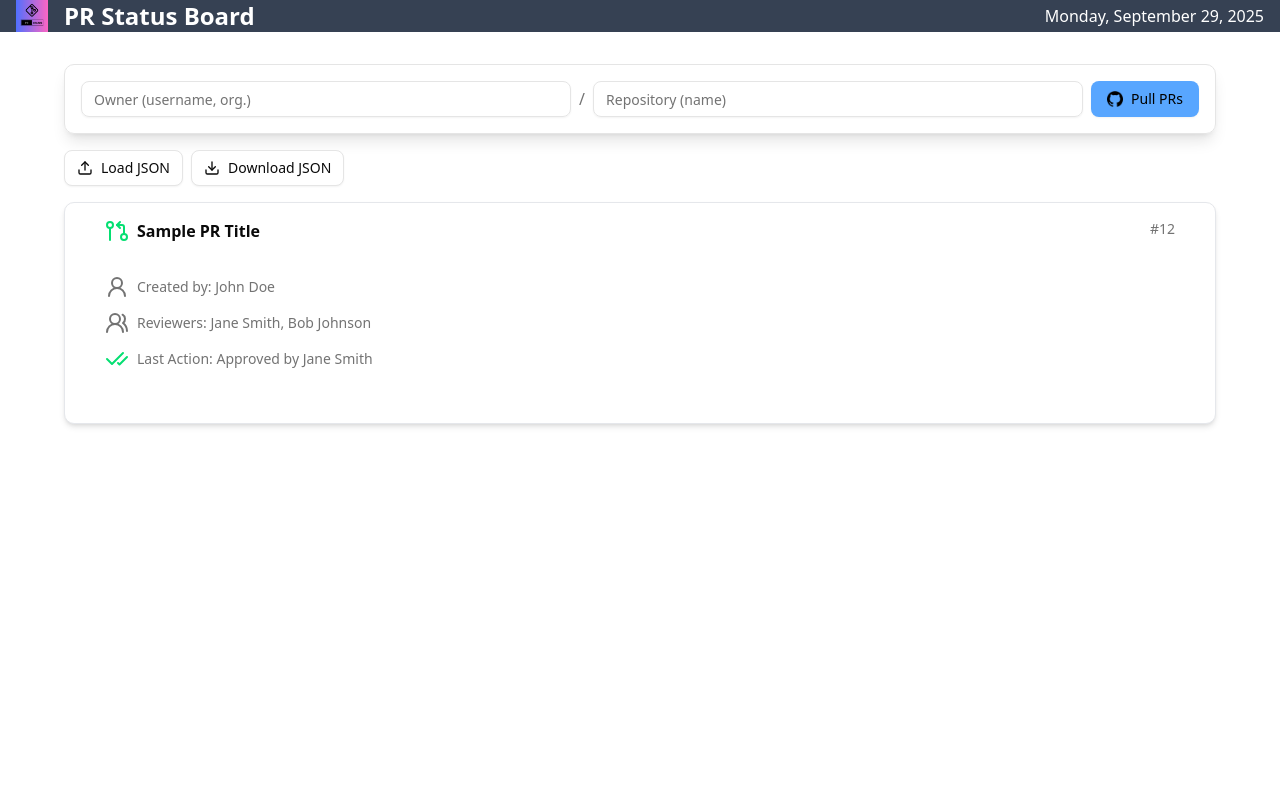
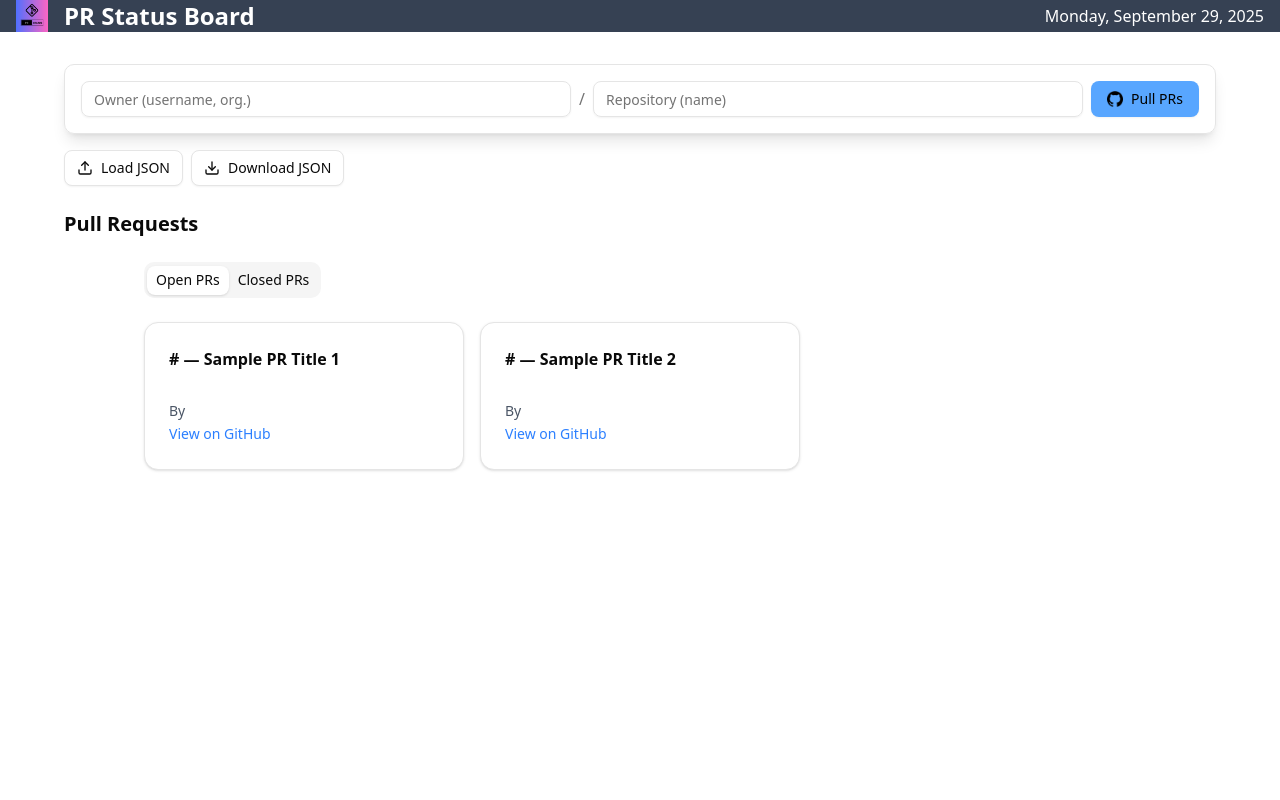
Before and after one commit to chingu-voyages/V57-tier2-team-23, a React (Vite) app: page /lookup in a window 1280 px wide. Shown: the top 800 px of the page. Built offline with nearby package versions, Linux system fonts and the light colour scheme.

Commit message:
add PR tabs with sample data, update lookup page

```diff
--- a/package.json
+++ b/package.json
@@ -11,6 +11,7 @@
   },
   "dependencies": {
     "@radix-ui/react-slot": "^1.2.3",
+    "@radix-ui/react-tabs": "^1.1.13",
     "@tailwindcss/vite": "^4.1.13",
     "class-variance-authority": "^0.7.1",
     "clsx": "^2.1.1",
--- /dev/null
+++ b/src/components/PRtabs.jsx
@@ -0,0 +1,70 @@
+import React from "react"
+import { Tabs, TabsList, TabsTrigger, TabsContent } from "@/components/ui/tabs"
+import { Card, CardHeader, CardTitle, CardContent } from "@/components/ui/card"
+
+export default function PRTabs({ openPRs = [], closedPRs = [] }) {
+  return (
+    <div className="w-full max-w-5xl mx-auto p-4">
+      <Tabs defaultValue="open" className="w-full">
+        <TabsList className="flex justify-center mb-4">
+          <TabsTrigger value="open">Open PRs</TabsTrigger>
+          <TabsTrigger value="closed">Closed PRs</TabsTrigger>
+        </TabsList>
+
+        <TabsContent value="open" className="grid gap-4 sm:grid-cols-2 lg:grid-cols-3">
+          {openPRs.length > 0 ? (
+            openPRs.map((pr) => (
+              <Card key={pr.id} className="hover:shadow-lg transition">
+                <CardHeader>
+                  <CardTitle className="text-base font-semibold truncate">
+                    #{pr.number} — {pr.title}
+                  </CardTitle>
+                </CardHeader>
+                <CardContent>
+                  <p className="text-sm text-gray-600">By {pr.user}</p>
+                  <a
+                    href={pr.url}
+                    target="_blank"
+                    rel="noopener noreferrer"
+                    className="text-blue-500 hover:underline text-sm"
+                  >
+                    View on GitHub
+                  </a>
+                </CardContent>
+              </Card>
+            ))
+          ) : (
+            <p className="text-center text-gray-500 col-span-full">No open PRs</p>
+          )}
+        </TabsContent>
+
+        <TabsContent value="closed" className="grid gap-4 sm:grid-cols-2 lg:grid-cols-3">
+          {closedPRs.length > 0 ? (
+            closedPRs.map((pr) => (
+              <Card key={pr.id} className="hover:shadow-lg transition">
+                <CardHeader>
+                  <CardTitle className="text-base font-semibold truncate">
+                    #{pr.number} — {pr.title}
+                  </CardTitle>
+                </CardHeader>
+                <CardContent>
+                  <p className="text-sm text-gray-600">Merged by {pr.user}</p>
+                  <a
+                    href={pr.url}
+                    target="_blank"
+                    rel="noopener noreferrer"
+                    className="text-blue-500 hover:underline text-sm"
+                  >
+                    View on GitHub
+                  </a>
+                </CardContent>
+              </Card>
+            ))
+          ) : (
+            <p className="text-center text-gray-500 col-span-full">No closed PRs</p>
+          )}
+        </TabsContent>
+      </Tabs>
+    </div>
+  )
+}
--- /dev/null
+++ b/src/components/ui/tabs.jsx
@@ -0,0 +1,60 @@
+import * as React from "react"
+import * as TabsPrimitive from "@radix-ui/react-tabs"
+
+import { cn } from "@/lib/utils"
+
+function Tabs({
+  className,
+  ...props
+}) {
+  return (
+    <TabsPrimitive.Root
+      data-slot="tabs"
+      className={cn("flex flex-col gap-2", className)}
+      {...props} />
+  );
+}
+
+function TabsList({
+  className,
+  ...props
+}) {
+  return (
+    <TabsPrimitive.List
+      data-slot="tabs-list"
+      className={cn(
+        "bg-muted text-muted-foreground inline-flex h-9 w-fit items-center justify-center rounded-lg p-[3px]",
+        className
+      )}
+      {...props} />
+  );
+}
+
+function TabsTrigger({
+  className,
+  ...props
+}) {
+  return (
+    <TabsPrimitive.Trigger
+      data-slot="tabs-trigger"
+      className={cn(
+        "data-[state=active]:bg-background dark:data-[state=active]:text-foreground focus-visible:border-ring focus-visible:ring-ring/50 focus-visible:outline-ring dark:data-[state=active]:border-input dark:data-[state=active]:bg-input/30 text-foreground dark:text-muted-foreground inline-flex h-[calc(100%-1px)] flex-1 items-center justify-center gap-1.5 rounded-md border border-transparent px-2 py-1 text-sm font-medium whitespace-nowrap transition-[color,box-shadow] focus-visible:ring-[3px] focus-visible:outline-1 disabled:pointer-events-none disabled:opacity-50 data-[state=active]:shadow-sm [&_svg]:pointer-events-none [&_svg]:shrink-0 [&_svg:not([class*='size-'])]:size-4",
+        className
+      )}
+      {...props} />
+  );
+}
+
+function TabsContent({
+  className,
+  ...props
+}) {
+  return (
+    <TabsPrimitive.Content
+      data-slot="tabs-content"
+      className={cn("flex-1 outline-none", className)}
+      {...props} />
+  );
+}
+
+export { Tabs, TabsList, TabsTrigger, TabsContent }
--- a/src/pages/HomePage.jsx
+++ b/src/pages/HomePage.jsx
@@ -1,7 +1,12 @@
 import { Button } from "../components/ui/button";
 import HomeImage from "../assets/images/home_image.png";
+import { useNavigate } from "react-router-dom";
 
 const HomePage = () => {
+  const navigate = useNavigate();
+  const handleGetStarted = () => {
+    navigate("/lookup");
+  };
   return (
     <div className="w-full h-screen flex justify-center items-center flex-col">
       <div className="flex justify-center flex-col">
@@ -13,7 +18,7 @@
             <span className="font-bold"> your team’s GitHub repos.</span>
           </p>
         <div className="w-full flex justify-center">
-          <Button className="bg-green-500 hover:cursor-pointer w-40">
+          <Button className="bg-green-500 hover:cursor-pointer w-40" onClick={handleGetStarted}>
             Get Started!
           </Button>
         </div>
--- a/src/pages/LookupPage.jsx
+++ b/src/pages/LookupPage.jsx
@@ -5,6 +5,8 @@
 import { toast } from "sonner";
 import { Download, RefreshCw, Upload } from "lucide-react";
 import  PRCard  from "../components/PRCard";
+import PRTabs from "@/components/PRTabs";
+
 const LookupPage = () => {
   const [isLoading, setIsLoading] = useState(false);
   const [repo, setRepo] = useState({ owner: "", repo: "" });
@@ -63,7 +65,7 @@
             Download JSON
           </Button>
           </div>
-        <div>
+        {/*  <div>
           <PRCard
             title="Sample PR Title"
             prNum={12}
@@ -71,7 +73,22 @@
             assignees={["Jane Smith", "Bob Johnson"]}
             lastAction="Approved by Jane Smith"
           />
-        </div>
+        </div> */}
+        <div className="mt-6">
+  <div className="mt-6">
+  <h2 className="text-xl font-semibold mb-2">Pull Requests</h2>
+  <PRTabs
+    openPRs={[
+      { id: 1, title: "Sample PR Title 1", prNum: 12, owner: "John Doe", assignees: ["Jane Smith", "Bob Johnson"], lastAction: "Approved by Jane Smith" },
+      { id: 2, title: "Sample PR Title 2", prNum: 15, owner: "Alice Brown", assignees: ["Tom Lee", "Emma White"], lastAction: "Requested changes by Tom Lee" },
+    ]}
+    closedPRs={[
+      { id: 3, title: "Sample PR Title 3", prNum: 8, owner: "Mark Green", assignees: ["Lucy Black"], lastAction: "Merged by Lucy Black" },
+    ]}
+  />
+</div>
+
+</div>
       </div>
     </div>
   );
```
Also changed, not shown: 1 other file (tests, documents, lock files or other folders).
